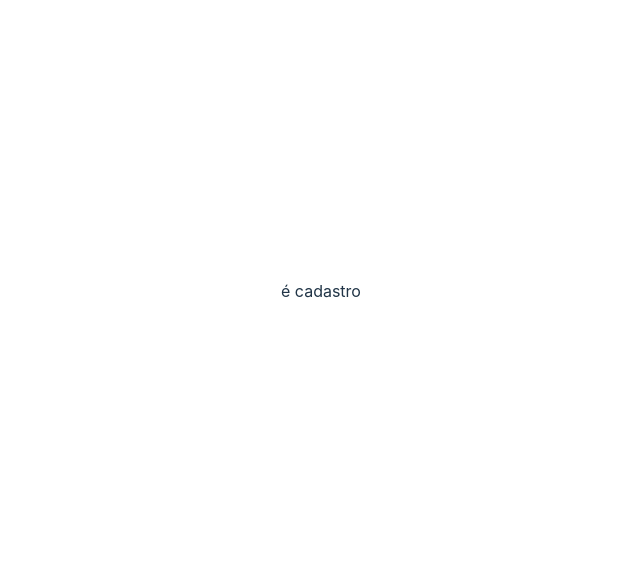
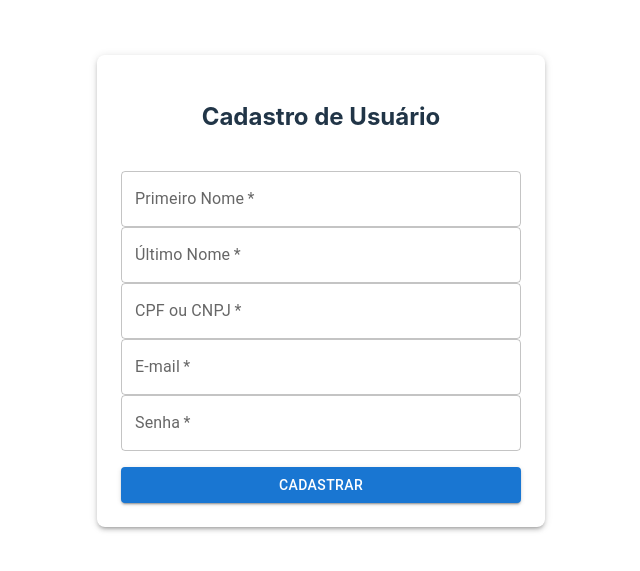
Before and after one commit to vtaomatos/teste-magnum, a React (Vite) app: page /cadastro in a window 1280 px wide. Shown: the part 109-680 px from the top of the page, without its empty margins (319-959 px from the left). Built offline with nearby package versions, Linux system fonts and the light colour scheme.

Commit message:
Adiciona Cadastro

```diff
--- a/src/pages/Cadastro/Cadastro.jsx
+++ b/src/pages/Cadastro/Cadastro.jsx
@@ -1,6 +1,128 @@
+import { useState } from 'react';
+import { TextField, Button, Box } from '@mui/material';
+import axios from 'axios';
+import { useNavigate } from 'react-router-dom';
 
 function Cadastro() {
-    return "é cadastro";
+    const [formData, setFormData] = useState({
+        primeiroNome: '',
+        ultimoNome: '',
+        cpfOuCnpj: '',
+        email: '',
+        senha: '',
+    });
+
+    const navigate = useNavigate();
+
+    const handleChange = (e) => {
+        const { name, value } = e.target;
+        setFormData({ ...formData, [name]: value });
+    };
+
+    const gerarDadosConta = () => {
+        const agencia = Math.floor(1000 + Math.random() * 9000).toString(); // Exemplo: 4 dígitos
+        const conta = Math.floor(10000 + Math.random() * 90000).toString(); // Exemplo: 5 dígitos
+        const digito = Math.floor(Math.random() * 10).toString(); // Exemplo: 1 dígito
+        const saldo = parseFloat((Math.random() * 5000).toFixed(2)); // Exemplo: saldo entre 0 e 5000
+        return { agencia, conta, digito, saldo };
+    };
+
+    const handleSubmit = async (e) => {
+        e.preventDefault();
+
+        // Geração de dados extras
+        const { agencia, conta, digito, saldo } = gerarDadosConta();
+
+        const newUser = {
+            ...formData,
+            agencia,
+            conta,
+            digito,
+            primeiroAcesso: true, // Define como verdadeiro para um novo cadastro
+            saldo,
+        };
+
+        try {
+            // Envio para o JSON Server
+            const response = await axios.post('http://localhost:3000/contas', newUser);
+            console.log('Dados enviados com sucesso:', response.data);
+            alert('Cadastro realizado com sucesso!');
+            navigate('/Login');
+        } catch (error) {
+            console.error('Erro ao enviar os dados:', error);
+            alert('Erro ao cadastrar a conta. Tente novamente.');
+        }
+    };
+
+    return (
+        <Box
+            sx={{
+                maxWidth: 400,
+                margin: 'auto',
+                padding: 3,
+                display: 'flex',
+                flexDirection: 'column',
+                gap: 2,
+                boxShadow: 3,
+                borderRadius: 2,
+            }}
+        >
+            <h2 style={{ textAlign: 'center' }}>Cadastro de Usuário</h2>
+            <form onSubmit={handleSubmit}>
+                <TextField
+                    label="Primeiro Nome"
+                    name="primeiroNome"
+                    value={formData.primeiroNome}
+                    onChange={handleChange}
+                    required
+                    fullWidth
+                />
+                <TextField
+                    label="Último Nome"
+                    name="ultimoNome"
+                    value={formData.ultimoNome}
+                    onChange={handleChange}
+                    required
+                    fullWidth
+                />
+                <TextField
+                    label="CPF ou CNPJ"
+                    name="cpfOuCnpj"
+                    value={formData.cpfOuCnpj}
+                    onChange={handleChange}
+                    required
+                    fullWidth
+                />
+                <TextField
+                    label="E-mail"
+                    type="email"
+                    name="email"
+                    value={formData.email}
+                    onChange={handleChange}
+                    required
+                    fullWidth
+                />
+                <TextField
+                    label="Senha"
+                    type="password"
+                    name="senha"
+                    value={formData.senha}
+                    onChange={handleChange}
+                    required
+                    fullWidth
+                />
+                <Button
+                    type="submit"
+                    variant="contained"
+                    color="primary"
+                    fullWidth
+                    sx={{ marginTop: 2 }}
+                >
+                    Cadastrar
+                </Button>
+            </form>
+        </Box>
+    );
 }
 
-export default Cadastro
+export default Cadastro;
```
